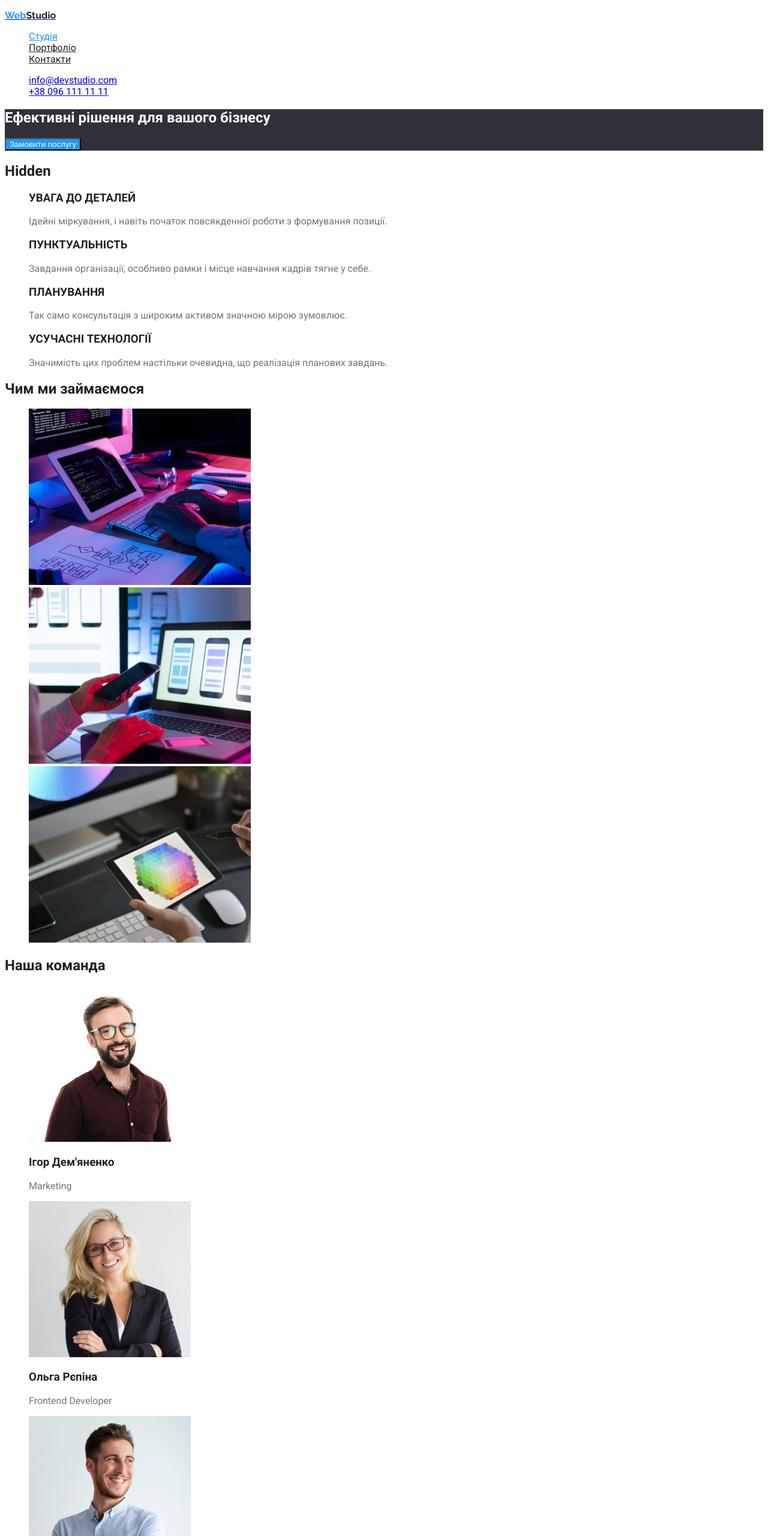
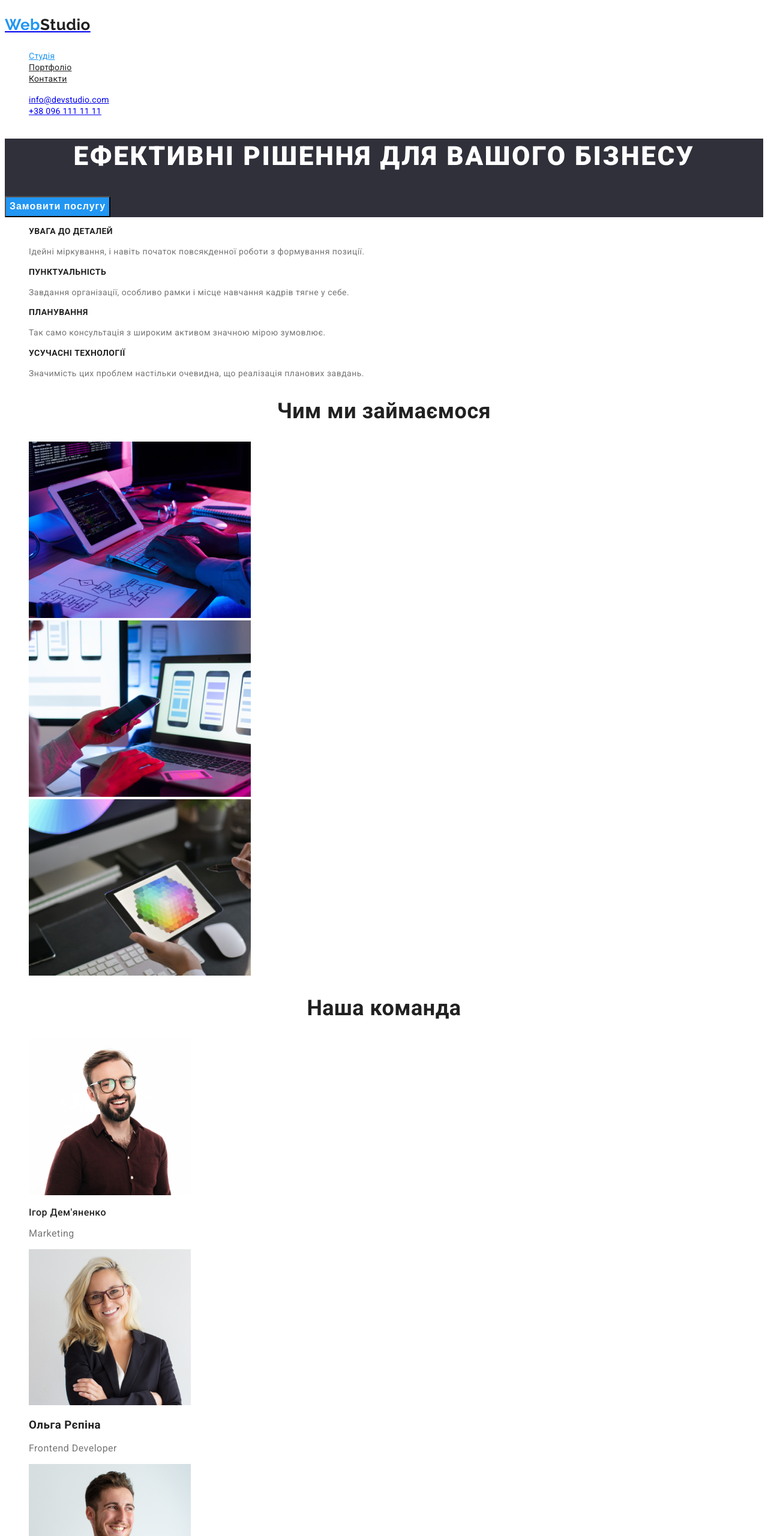
Before and after one commit to YurionStyle99/goit-markup-hw-02, a plain HTML site: page index.html in a window 1280 px wide. Shown: the top 2560 px of the page at 60% size. Drawn offline with Linux system fonts and the light colour scheme.

Commit message:
text,color fix

```diff
--- a/css/style.css
+++ b/css/style.css
@@ -1,3 +1,4 @@
+/* page */
 :root{
   --primary-color:#212121;
   --secondary-color:#2196F3;
@@ -10,6 +11,7 @@ body{
   font-family:'Roboto',sans-serif;
   color: var(--primary-color);
   background-color: var(--background-primary-color);
+  letter-spacing: 0.03em;
 }
 
 button{
@@ -20,10 +22,32 @@ button{
   list-style: none;
 }
 
+.visually-hidden {
+  position: absolute;
+    white-space: nowrap;
+    width: 1px;
+    height: 1px;
+    overflow: hidden;
+    border: 0;
+    padding: 0;
+    clip: rect(0 0 0 0);
+    clip-path: inset(50%);
+    margin: -1px;
+}
+
+.section-title{
+  font-weight: 700;
+  font-size: 36px;
+  line-height: 1.16;
+  text-align: center;
+}
+
 /* header */
 .logo{
   font-family: 'Raleway', sans-serif;
   font-style: normal;
+  font-size: 26px;
+  line-height: 1.2;
   font-weight: 700;
   color:var(--primary-color);
 }
@@ -33,7 +57,10 @@ button{
 }
 
 .site-nav .link{
-  color: var(--primary-color);
+color: var(--primary-color);
+font-size: 14px;
+line-height: 1.15;
+letter-spacing: 0.02em;
 }
 
 .site-nav .current-page{
@@ -43,6 +70,12 @@ button{
 .site-nav .link:hover,
 .site-nav .link:focus{
 color: var(--secondary-color);
+}
+
+.contact-link{
+font-size: 14px;
+line-height: 1.15;
+letter-spacing: 0.02em;
 }
 
 a.contact-link:hover,
@@ -57,23 +90,59 @@ a.contact-link:focus{
 }
 
 .hero-title{
-  color:var(--background-primary-color);
+color:var(--background-primary-color);
+
+font-weight: 900;
+font-size: 44px;
+line-height: 1.36;
+text-align: center;
+letter-spacing: 0.06em;
+text-transform: uppercase;
 }
 
 .hero-btn{
   background-color: var(--secondary-color);
   color: var(--background-primary-color);
+
+  font-weight: 700;
+  font-size: 16px;
+  line-height: 1.8;
+  text-align: center;
+  letter-spacing: 0.06em;
 }
 
 /* advantage-section */
+
+.advantage-title{
+  font-weight: 700;
+  font-size: 14px;
+  line-height: 1.14;
+  letter-spacing: 0.03em;
+  text-transform: uppercase;
+
+}
+
 .advantage-text{
   color: var(--accent-text-color);
+
+  font-size: 14px;
+  line-height: 1.7;
 }
+/* what-we-do-section */
+
+
 
 /* our-team-section */
+.team-title{
+  font-weight: 500;
+  font-size: 16px;
+  line-height: 1.18;
+}
 
 .team-text{
   color: var(--accent-text-color);
+  font-size: 16px;
+  line-height: 1.18;
 }
 
 /* footer */
@@ -86,16 +155,44 @@ footer{
   color: var(--background-primary-color);
 }
 
-.footer-contact{
-  color:  rgba(255, 255, 255, 0.6);
+.address-nav{
+  color: rgba(255, 255, 255, 0.6);
+}
+
+.footer-contact>a{
+  text-decoration: none;
+  color:var(--primary-color);
+}
+
+.footer-contact>a:hover,
+.footer-contact>a:focus{
+  text-decoration: none;
+  color:var(--background-primary-color);
+}
+
+.footer-contact:hover,
+.footer-contact:focus{
+  color:  var(--background-primary-color)
 }
 
 /* portfolio */
+.filter-btn{
+font-weight: 500;
+font-size: 16px;
+line-height: 1.62;
+text-align: center;
+}
 
 .filter-btn:hover,
 .filter-btn:focus{
   background-color: var(--secondary-color);
   color: var(--background-primary-color);
+}
+.portfolio-list h3{
+font-weight: 700;
+font-size: 18px;
+line-height: 2;
+letter-spacing: 0.06em;
 }
 
 .portfolio-list a{
@@ -105,4 +202,7 @@ footer{
 
 .portfolio-text{
   color: var(--accent-text-color);
+
+font-size: 16px;
+line-height: 1.8;
 }
--- a/index.html
+++ b/index.html
@@ -33,25 +33,25 @@
     </section>
     <!-- advantage-section -->
     <section>
-      <h2 lang="en">Hidden</h2>
+      <h2 lang="en" class="visually-hidden">Hidden</h2>
       <ul class="list">
-        <li><h3>УВАГА ДО ДЕТАЛЕЙ</h3>
+        <li><h3 class="advantage-title">УВАГА ДО ДЕТАЛЕЙ</h3>
           <p class="advantage-text">Ідейні міркування, і навіть початок повсякденної роботи з формування позиції.</p>
         </li>
-        <li><h3>ПУНКТУАЛЬНІСТЬ</h3>
+        <li><h3 class="advantage-title">ПУНКТУАЛЬНІСТЬ</h3>
           <p class="advantage-text">Завдання організації, особливо рамки і місце навчання кадрів тягне у себе.</p>
         </li>
-        <li><h3>ПЛАНУВАННЯ</h3>
+        <li><h3 class="advantage-title">ПЛАНУВАННЯ</h3>
           <p class="advantage-text">Так само консультація з широким активом значною мірою зумовлює.</p>
         </li>
-        <li><h3>УСУЧАСНІ ТЕХНОЛОГІЇ</h3>
+        <li><h3 class="advantage-title">УСУЧАСНІ ТЕХНОЛОГІЇ</h3>
           <p class="advantage-text">Значимість цих проблем настільки очевидна, що реалізація планових завдань.</p>
         </li>
       </ul>
     </section>
     <!-- what we do, section -->
     <section>
-      <h2>Чим ми займаємося</h2>
+      <h2 class="section-title">Чим ми займаємося</h2>
       <ul class="list">
         <li><img src="./image/desktop-apps.png" alt="Десктопні додатки" width="370"></li>
         <li><img src="./image/mobile-apps.png" alt="Мобільні додатки" width="370"></li>
@@ -60,26 +60,26 @@
     </section>
     <!-- our team section -->
     <section>
-      <h2>Наша команда</h2>
-      <ul class="list">
+      <h2 class="section-title">Наша команда</h2>
+      <ul class="list team-list">
         <li>
           <img src="./image/igor.png" alt="Ігор Дем'яненко" width="270">
-          <h3>Ігор Дем'яненко</h3>
+          <h3 class="team-title">Ігор Дем'яненко</h3>
           <p lang="en" class="team-text">Marketing</p>
         </li>
         <li>
           <img src="./image/olga.png" alt="Ольга Рєпіна" width="270">
-          <h3>Ольга Рєпіна</h3>
+          <h3 class="our-team-title">Ольга Рєпіна</h3>
           <p lang="en" class="team-text">Frontend Developer</p>
         </li>
         <li>
           <img src="./image/mykola.png" alt="Микола Тарасов" width="270">
-          <h3>Микола Тарасов</h3>
+          <h3 class="team-title">Микола Тарасов</h3>
           <p lang="en" class="team-text">Marketing</p>
         </li>
         <li>
           <img src="./image/mykhailo.png" alt="Михайло Єрмаков" width="270">
-          <h3>Михайло Єрмаков</h3>
+          <h3 class="team-title">Михайло Єрмаков</h3>
           <p lang="en" class="team-text">UI Designer</p>
         </li>
       </ul>
@@ -90,7 +90,7 @@
       <a href="/"><p class="logo"><span lang="en" class="logo-blue">Web</span>Studio</p></a>
       <address>
         <ul class="list">
-          <li class="footer-adress">м. Київ, пр-т Лесі Українки, 26</li>
+          <li class="footer-contact">м. Київ, пр-т Лесі Українки, 26</li>
           <li class="footer-contact">info@devstudio.com</li>
           <li class="footer-contact"><a href="tel:380961111111">+38 096 111 11 11</a></li>
         </ul>
```
Also changed, not shown: portfolio.html (+4 -4 lines).
